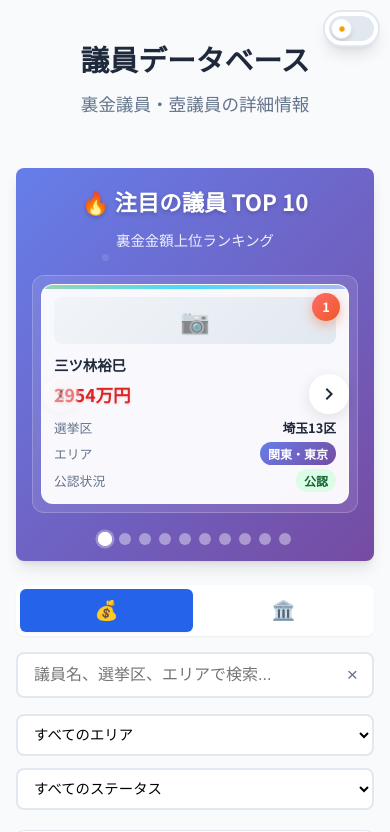
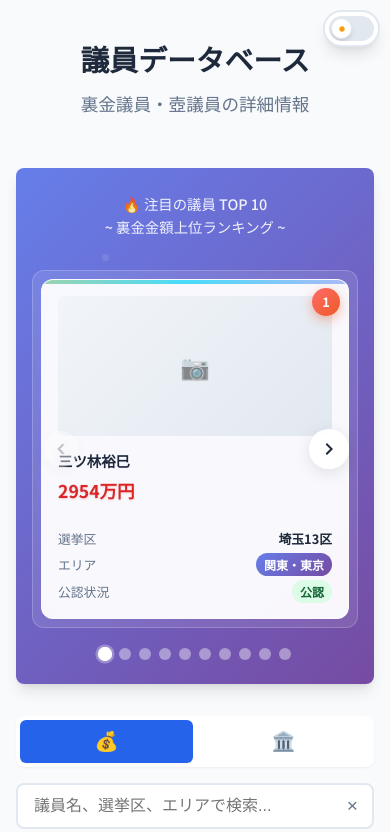
Before and after one commit to morisono/evilpo, a plain HTML site: page src/index.html in a window 390 px wide. Shown: the top 832 px of the page. Drawn offline with Linux system fonts and the light colour scheme; no server answers.

Commit message:
slider image size, text-color

```diff
--- a/src/index.html
+++ b/src/index.html
@@ -32,8 +32,8 @@
         <!-- Trending Politicians Slider -->
         <div class="trending-slider-container">
             <div class="trending-header">
-                <h2>🔥 注目の議員 TOP 10</h2>
-                <p>裏金金額上位ランキング</p>
+                <p>🔥 注目の議員 TOP 10</p>
+                <p>~ 裏金金額上位ランキング ~</p>
             </div>
             <div class="trending-slider">
                 <button class="slider-arrow slider-arrow-left" aria-label="前へ">
@@ -1866,7 +1866,7 @@
             margin-bottom: 40px;
             background: linear-gradient(135deg, #667eea 0%, #764ba2 100%);
             border-radius: var(--border-radius);
-            padding: 24px;
+            padding: 40px 24px;
             box-shadow: var(--shadow-lg);
             position: relative;
             overflow: hidden;
@@ -1885,22 +1885,22 @@
 
         .trending-header {
             text-align: center;
-            margin-bottom: 24px;
+            margin-bottom: 32px;
             position: relative;
             z-index: 1;
         }
 
         .trending-header h2 {
-            font-size: 1.8rem;
+            font-size: 2.2rem;
             font-weight: 700;
             color: white;
-            margin-bottom: 8px;
+            margin-bottom: 12px;
             text-shadow: 0 2px 4px rgba(0,0,0,0.2);
         }
 
         .trending-header p {
             color: rgba(255, 255, 255, 0.9);
-            font-size: 1rem;
+            font-size: 1.2rem;
             font-weight: 500;
         }
 
@@ -1927,7 +1927,7 @@
 
         .slider-item {
             flex: 0 0 50%;
-            padding: 16px;
+            padding: 20px;
             box-sizing: border-box;
             position: relative;
         }
@@ -1935,8 +1935,8 @@
         .slider-card {
             background: rgba(255, 255, 255, 0.95);
             border-radius: 12px;
-            padding: 20px;
-            height: 280px;
+            padding: 24px;
+            height: 450px;
             display: flex;
             flex-direction: column;
             position: relative;
@@ -1971,8 +1971,8 @@
 
         .slider-image-section {
             position: relative;
-            height: 120px;
-            margin-bottom: 16px;
+            height: 240px;
+            margin-bottom: 20px;
             border-radius: 8px;
             overflow: hidden;
             background: linear-gradient(135deg, #f1f5f9 0%, #e2e8f0 100%);
@@ -1991,7 +1991,7 @@
             width: 100%;
             height: 100%;
             object-fit: contain;
-            max-height: 120px;
+            max-height: 240px;
             transition: transform 0.3s ease;
             filter: brightness(1.1) contrast(1.1);
         }
@@ -2200,8 +2200,8 @@
         /* Responsive Design for Slider */
         @media (max-width: 768px) {
             .trending-slider-container {
-                margin-bottom: 24px;
-                padding: 16px;
+                margin-bottom: 32px;
+                padding: 24px 16px;
             }
 
             .trending-header h2 {
@@ -2218,13 +2218,13 @@
             }
 
             .slider-card {
-                height: 240px;
-                padding: 16px;
+                height: 380px;
+                padding: 20px;
             }
 
             .slider-image-section {
-                height: 80px;
-                margin-bottom: 12px;
+                height: 160px;
+                margin-bottom: 16px;
             }
 
             .slider-name {
@@ -2255,12 +2255,12 @@
 
         @media (max-width: 480px) {
             .slider-card {
-                height: 220px;
-                padding: 12px;
+                height: 340px;
+                padding: 16px;
             }
 
             .slider-image-section {
-                height: 70px;
+                height: 140px;
             }
 
             .slider-name {
@@ -2379,6 +2379,7 @@
         .filter-container select {
             flex: 1;
             padding: 10px 12px;
+            color: var(--text-primary);
             border: 2px solid var(--border-color);
             border-radius: var(--border-radius);
             background-color: var(--surface-color);
```
